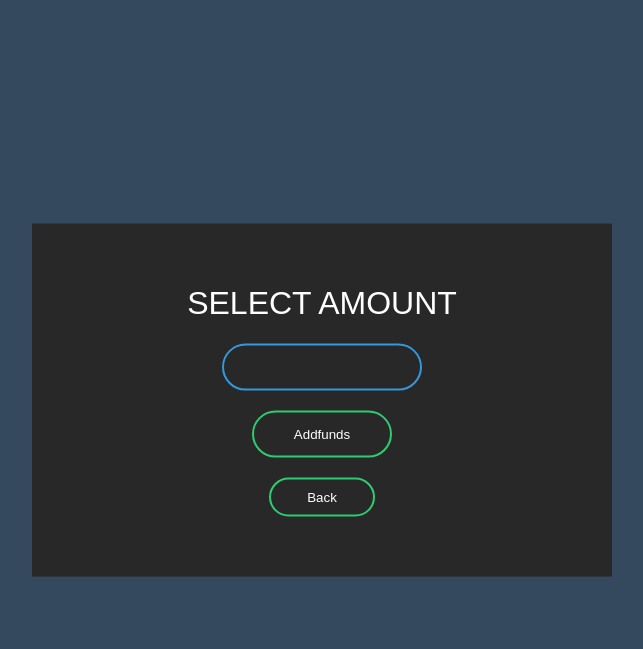
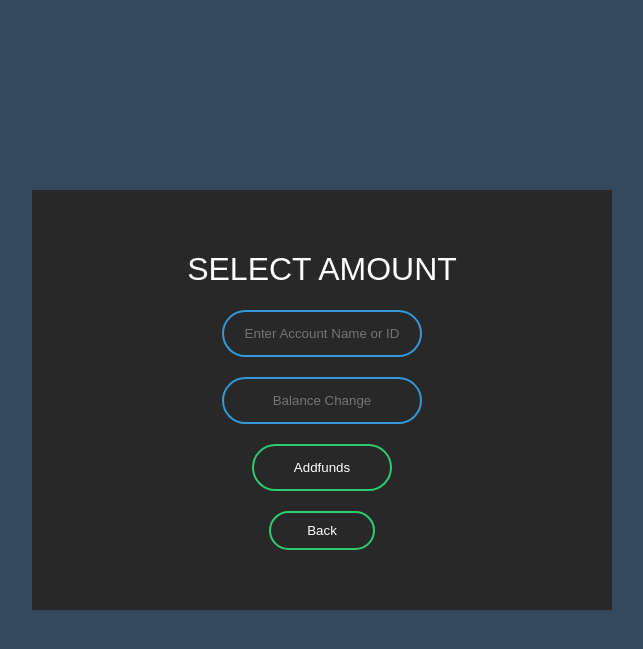
Before and after one commit to MARTIKRISO/BankSystemWebApp, a Python web app: template templates/addfunds.html in a window 1280 px wide. Shown: the top 649 px of the page, without its empty margins (318-961 px from the left). Run offline with Jinja, Linux system fonts and the light colour scheme; the template is opened without the code that fills it, so the values that code supplies are empty.

Commit message:
Started Balance Modification

```diff
--- a/SQLDatabaseQuery.sql
+++ b/SQLDatabaseQuery.sql
@@ -12,7 +12,7 @@ CREATE TABLE Users(
 CREATE INDEX idx_SSN ON Users(SSN);
 
 CREATE TABLE BankAccounts(
-	Name VARCHAR(20) NOT NULL,
+	Name VARCHAR(20) NOT NULL UNIQUE,
 	ID INT IDENTITY(1,1) PRIMARY KEY,
 	Balance FLOAT NOT NULL DEFAULT 0,
 	OwnerID INT FOREIGN KEY REFERENCES Users(ID) ON DELETE CASCADE
--- a/templates/addfunds.html
+++ b/templates/addfunds.html
@@ -6,9 +6,10 @@
     </head>
     <body>
 
-        <form class="box" action="">
+        <form class="box" action="/addfunds" method="POST">
             <h1>Select Amount</h1>
-            <input type="text" name="Amount" placeholder="" required>
+            <input type="text" name="nameid" placeholder="Enter Account Name or ID" required>
+            <input type="text" name="value" placeholder="Balance Change" required>
             <input type="submit" name="Add" value="Addfunds">
             <button type="button" onclick="window.location.href='{{ url_for( 'ClientPage') }}';">Back</button>
         </form>
```
Also changed, not shown: DBService.py (+8 -0 lines), app.py (+0 -11 lines).
